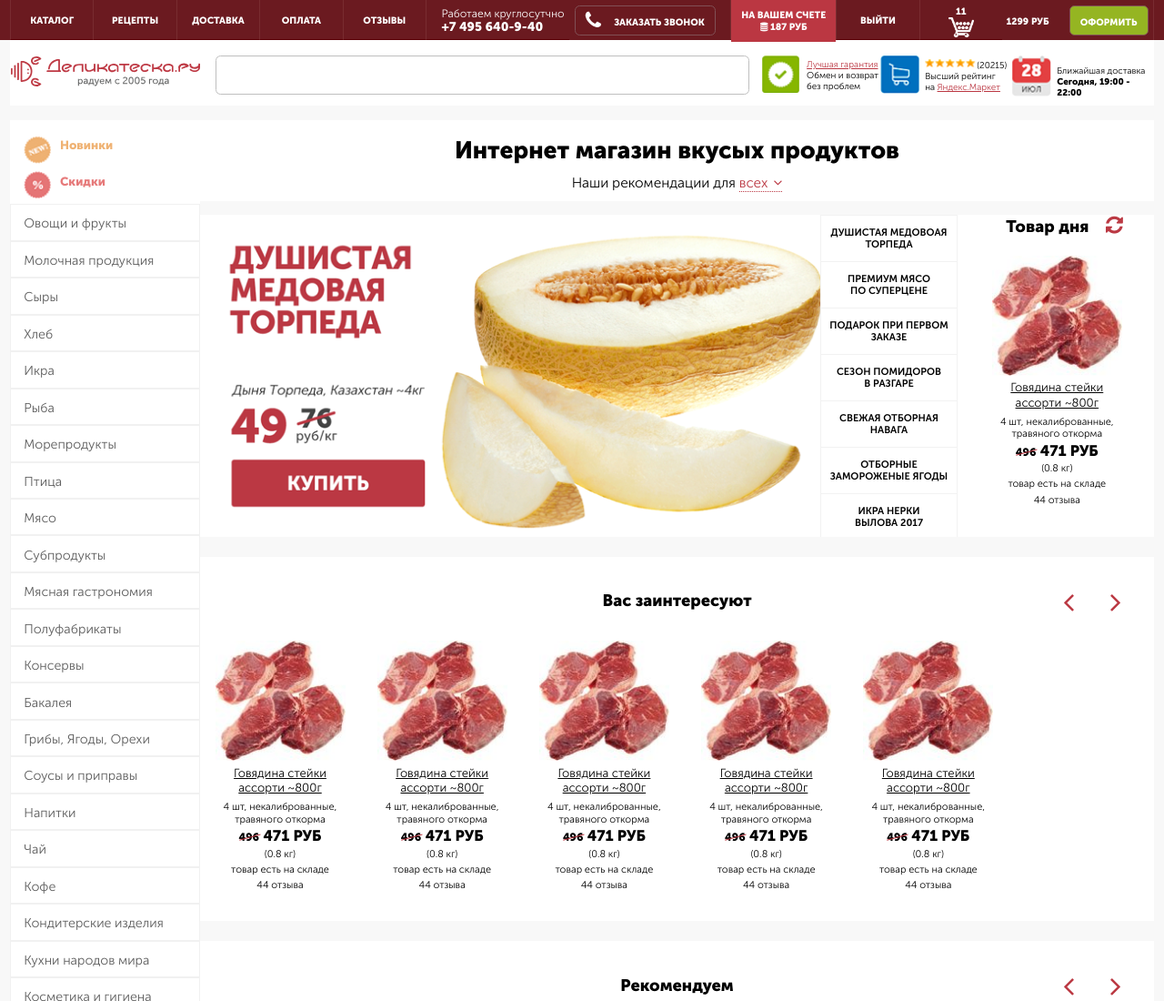
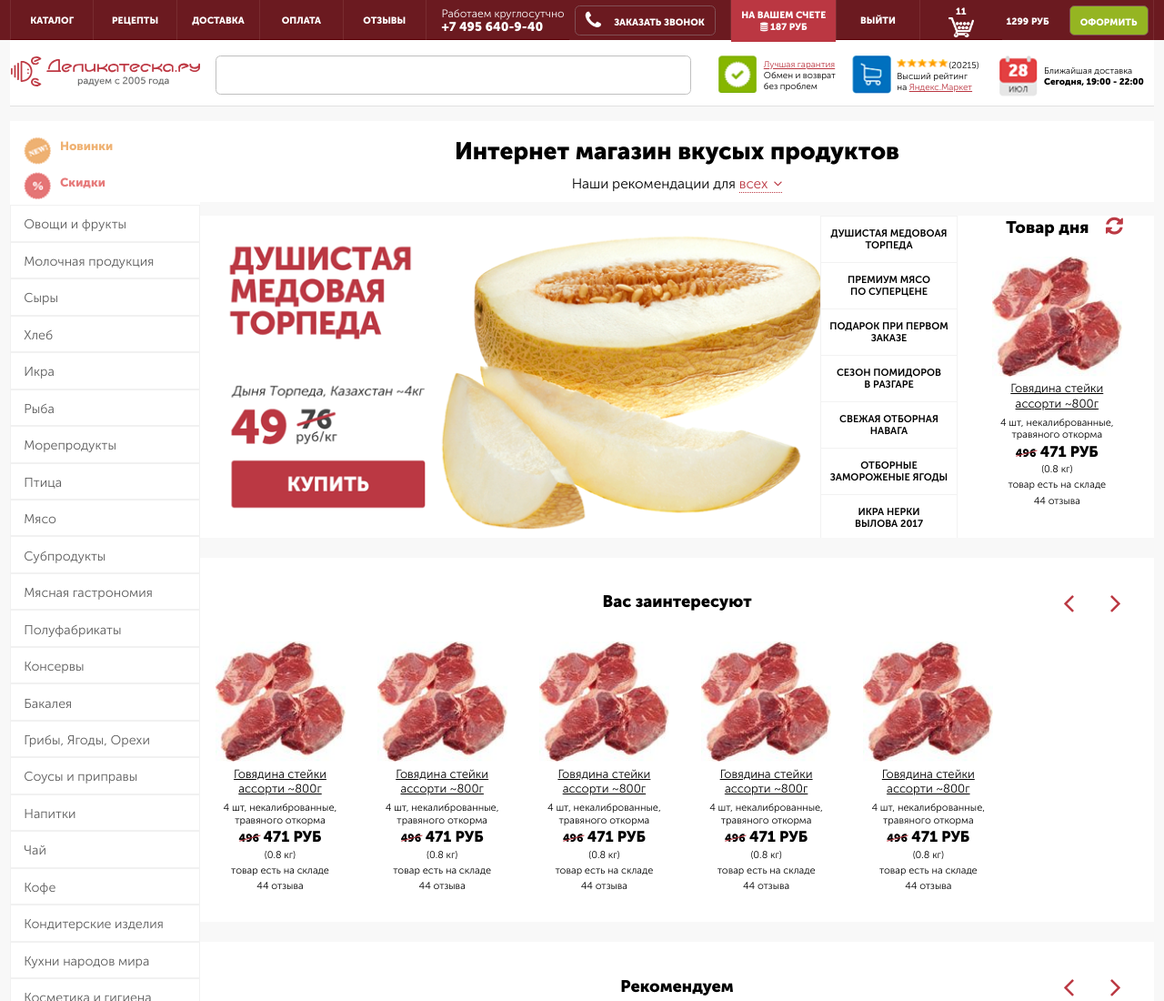
Before and after one commit to yvlavrov/yvlavrov.github.io, a plain HTML site: page index.html in a window 1280 px wide. Shown: the top 1100 px of the page at 91% size. Drawn offline with Linux system fonts and the light colour scheme.

Commit message:
header-bottom отредактировал

```diff
--- a/css/main.css
+++ b/css/main.css
@@ -379,6 +379,7 @@ height: 40px;
 	padding-bottom: 10px;
 	background-color: #fff;
 	margin-bottom: 15px;
+	border-bottom: 1px solid #E1E1E1;
 }
 
 .header-bottom > div {
@@ -408,7 +409,6 @@ height: 40px;
 	font-size: 9px;
 	height: 40px;
 	margin-left: 18px;
-	flex-shrink: 1;
 }
 
 .info-tab a {
@@ -418,6 +418,7 @@ height: 40px;
 	position: relative;
 	padding-left: 45px;
 	flex: 1;
+	margin-left: 15px;
 }
 
 .info-tab__guarantee--img,
@@ -429,8 +430,9 @@ height: 40px;
 	margin-right: 5px;
 }
 .info-tab__delivery {
-	min-width: 97px;
+	min-width: 100px;
 	padding-top: 10px;
+	padding-right: 10px;
 }
 
 .info-tab__market{
```
